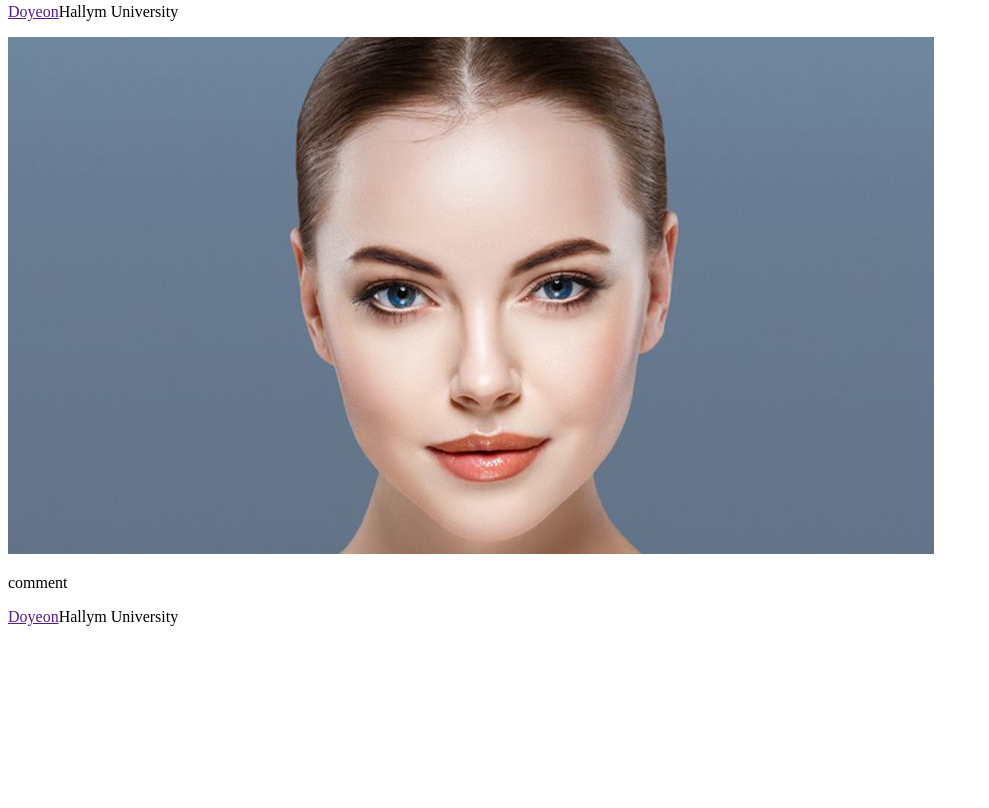
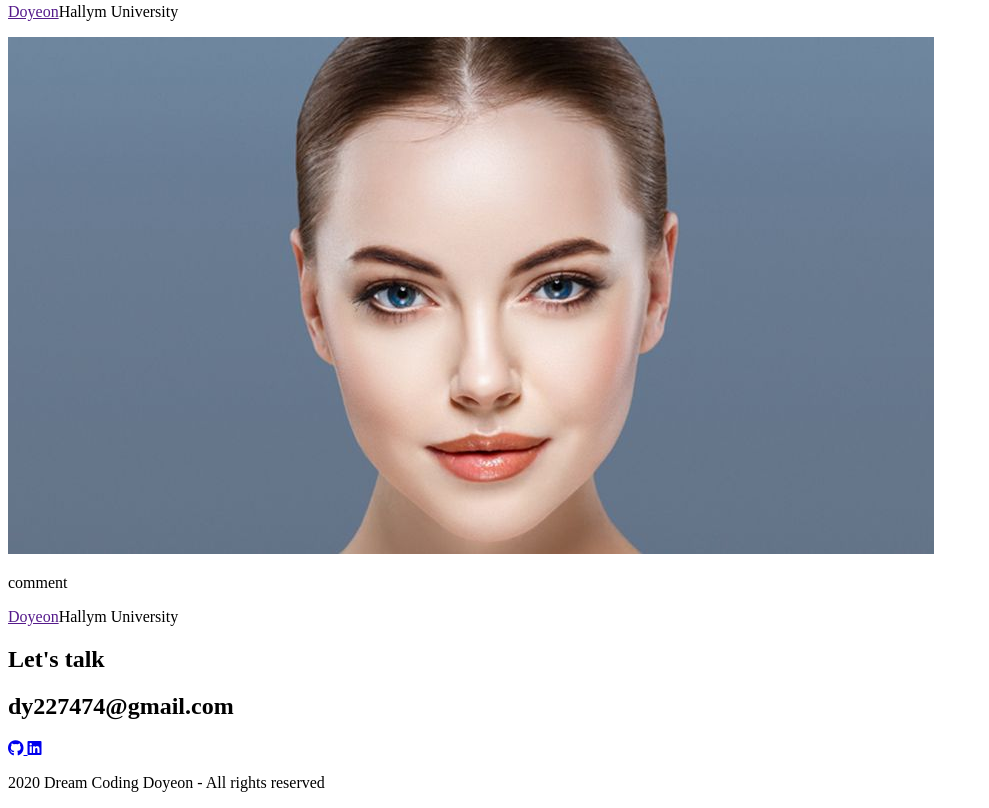
Before and after one commit to Doyeon-Kang/portfolio, a plain HTML site: page index.html in a window 1280 px wide. Shown: the part 9416-10224 px from the top of the page, without its empty margins (0-989 px from the left). Before the commit the page ends 10058 px from the top, so only its background shows below. Drawn offline with Linux system fonts and the light colour scheme.

Commit message:
HTML:Contact

```diff
--- a/index.html
+++ b/index.html
@@ -243,6 +243,20 @@
         </div>
     </section>
     <!-- Contact -->
-    <section id="contact"></section>
+    <section id="contact">
+        <h1 class="contact__title">Let's talk</h1>
+        <h2 class="contact__email">dy227474@gmail.com</h2>
+        <div class="contact__links">
+            <a href="https://github.com/Doyeon-Kang" target="_blank">
+                <i class="fab fa-github"></i>
+            </a>
+            <a href="#" target="_blank">
+                <i class="fa fa-linkedin-square"></i>
+            </a>
+        </div>
+        <p class="contact__rights">
+            2020 Dream Coding Doyeon - All rights reserved
+        </p>
+    </section>
 </body>
 </html>
```
